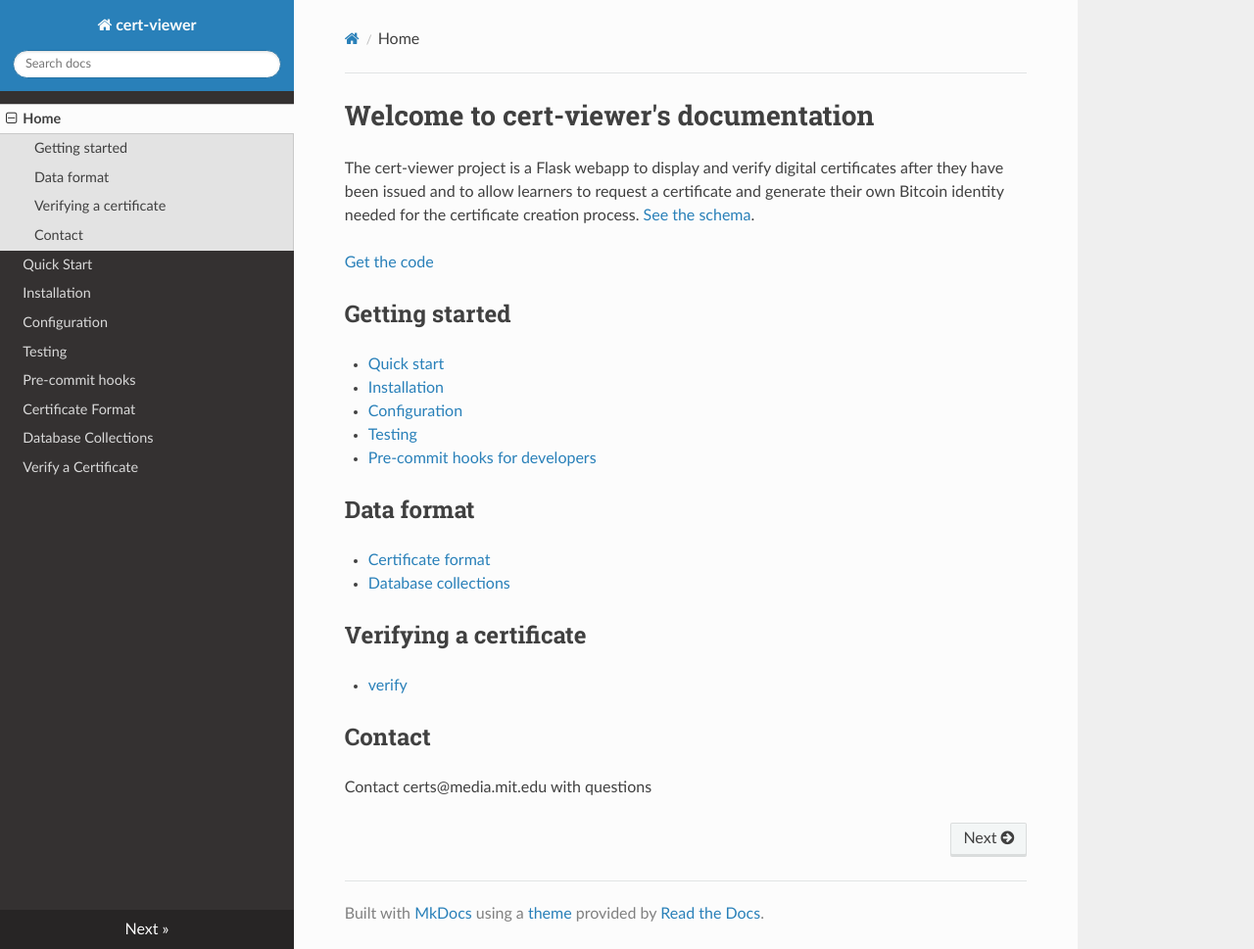
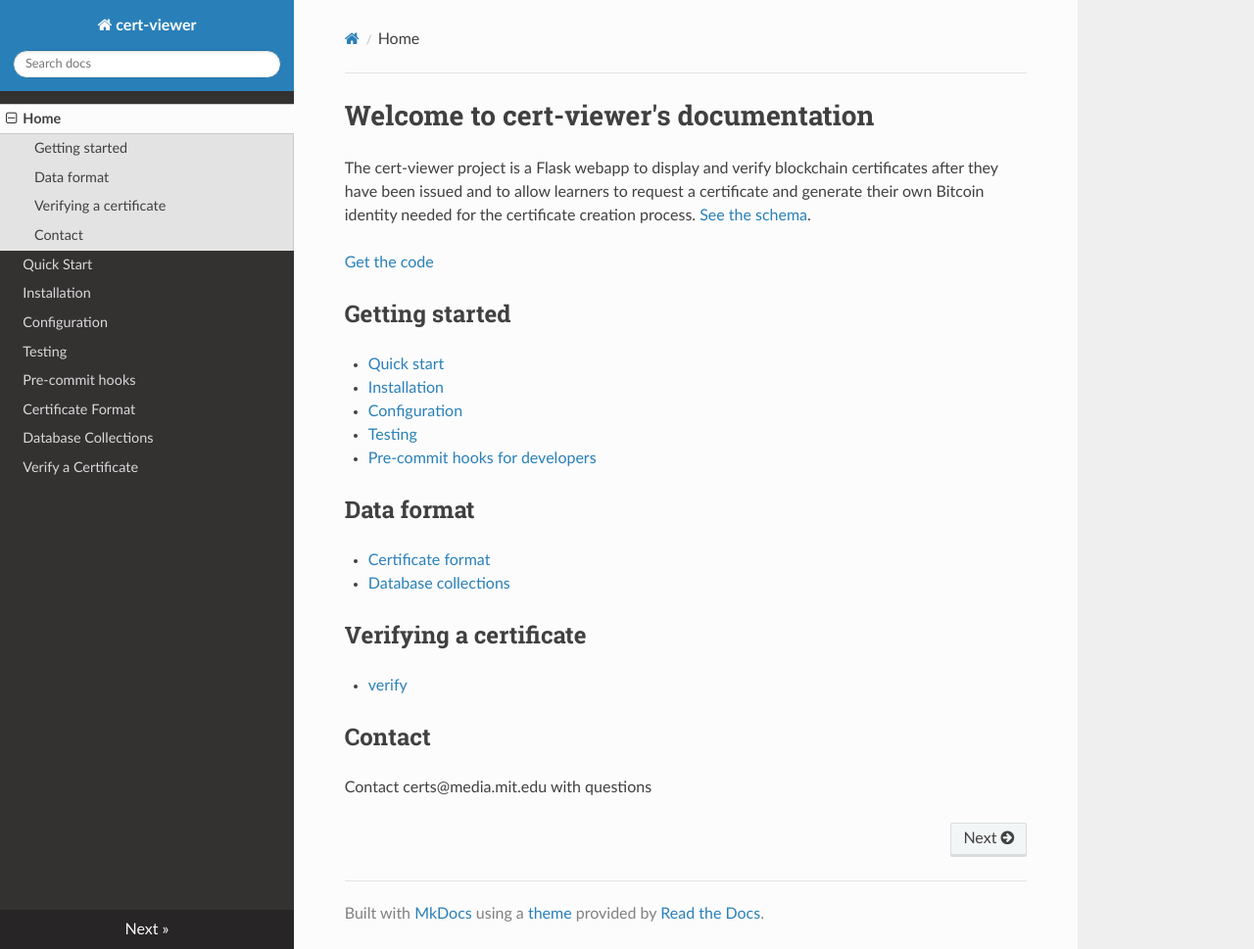
Before and after one commit to blockchain-certificates/cert-viewer, an MkDocs documentation site: the page built from docs/index.md, in a window 1280 px wide and 969 px high. Shown: the whole window at 98% size. Built offline with MkDocs 1.6.1, drawn with Linux system fonts in a browser that asks for light colours; nearby versions of some CDN libraries; old or Windows-style settings are respelled for this version of MkDocs.

Commit message:
rename text

```diff
--- a/docs/index.md
+++ b/docs/index.md
@@ -1,6 +1,6 @@
 Welcome to cert-viewer's documentation
 ======================================
-The cert-viewer project is a Flask webapp to display and verify digital certificates after they have been issued and
+The cert-viewer project is a Flask webapp to display and verify blockchain certificates after they have been issued and
 to allow learners to request a certificate and generate their own Bitcoin identity needed for the certificate creation
  process. [See the schema](https://github.com/blockchain-certificates/cert-schema).
 
--- a/setup.py
+++ b/setup.py
@@ -16,9 +16,9 @@ setup(
     version='0.0.1',
     url='https://github.com/blockchain-certificates/cert-viewer',
     license='MIT',
-    author='MIT Media Lab Digital Certificates',
+    author='MIT Media Lab Blockchain Certificates',
     author_email='certs@media.mit.edu',
-    description='A web app for viewing and validating digital certificates on the Bitcoin blockchain',
+    description='A web app for viewing and validating blockchain certificates on the Bitcoin blockchain',
     long_description=long_description,
     packages=['cert_viewer'],
     include_package_data=True,
```
Also changed, not shown: README.md (+8 -8 lines), 4 other files.
